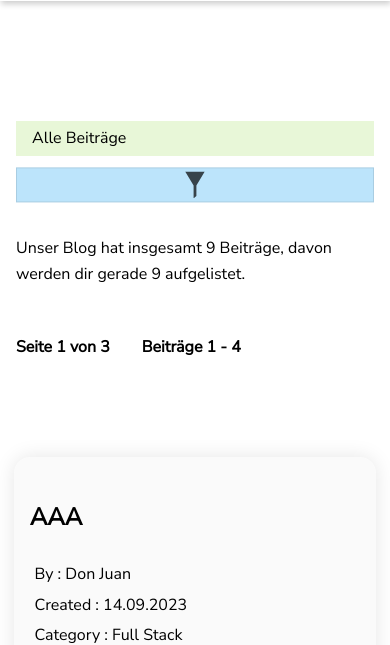
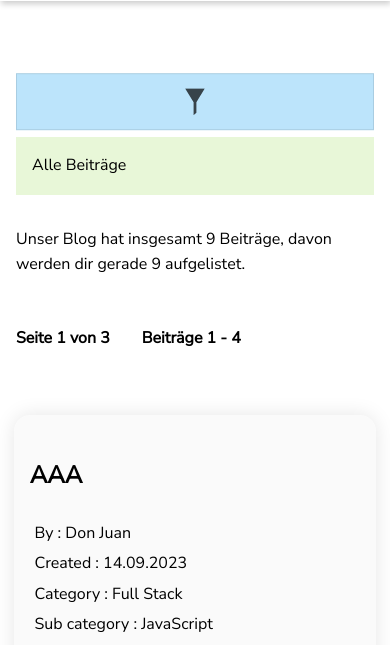
Before and after one commit to patricioSchranz/dr-windblade, a PHP site: page /docs/blog.php in a window 390 px wide. Shown: the part 771-1416 px from the top of the page. Run offline with PHP 8.4, Linux system fonts and the light colour scheme; some web fonts are replaced.

Commit message:
finished responsive adjustments

```diff
--- a/src/scss/scss_basement/pages/blog.scss
+++ b/src/scss/scss_basement/pages/blog.scss
@@ -62,6 +62,10 @@
             padding: 0 1rem;
         }
 
+        @media screen and (max-width: 500px) {
+            margin-bottom: 0;
+        }
+
         // p{
         //     // display: inline-block;
         //     // background-color: var(--color-primary-light-2);
@@ -75,7 +79,9 @@
            @media screen and (max-width: 500px) {
                 width: 100%;
                 // margin: auto;
-                margin-bottom: 3rem;
+                margin-bottom: 0rem;
+                margin-top: 2rem;
+                padding: 1rem;
             }
         }
 
@@ -119,10 +125,12 @@
 
             @media screen and (max-width: 500px) {
                 right: 0;
-                top: 4rem;
+                top: -2.2rem;
                 height: 100%;
                 width: 100%;
                 border-radius: 0;
+                padding: 1.3rem;
+
             }
 
 
```
Also changed, not shown: style/blog.css, 1 other file.
